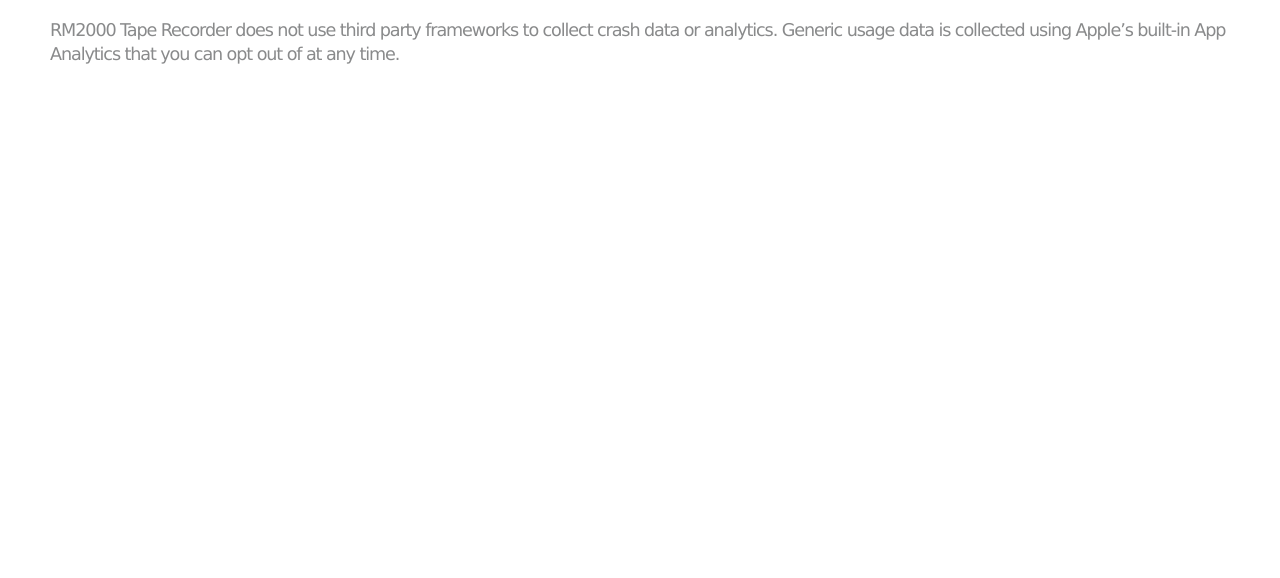
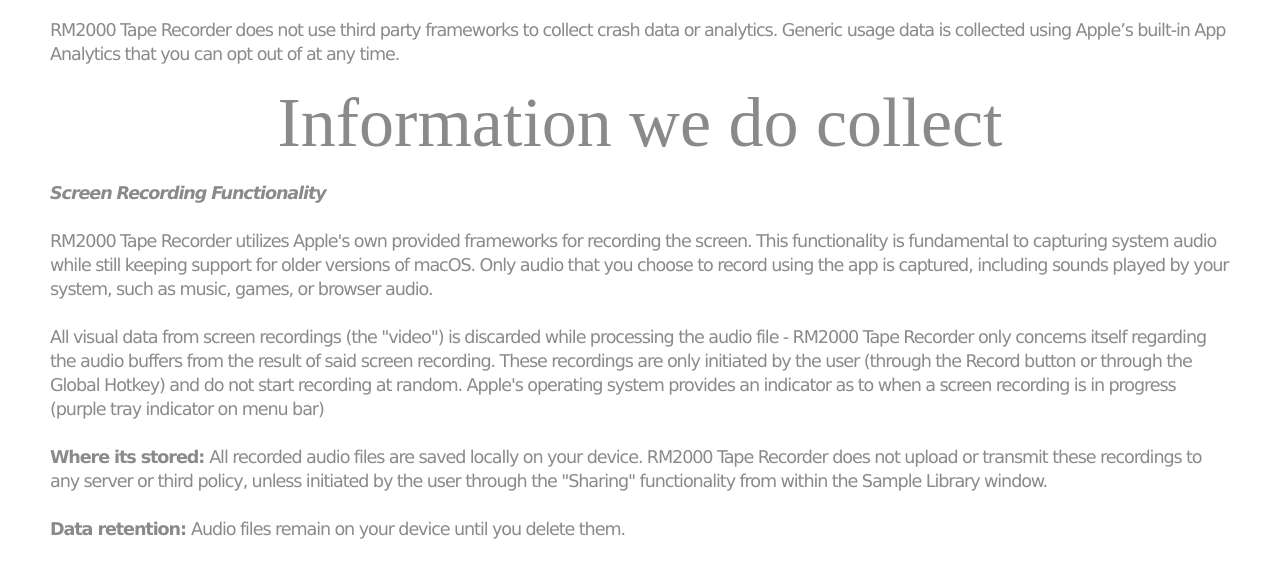
Before and after one commit to marceloexc/rm2000_website, an Astro site: page /privacy-policy in a window 1280 px wide. Built offline with nearby package versions, Linux system fonts and the light colour scheme; Astro itself is replaced by a stand-in of ours.

Commit message:
more privacy policy stuff

```diff
--- a/src/pages/privacy-policy.astro
+++ b/src/pages/privacy-policy.astro
@@ -3,6 +3,7 @@
 import Layout from '../layouts/Layout.astro';
 
 import LucidaParagraph from '../components/LucidaParagraph.astro';
+import GaramondInsetShadow from '../components/GaramondInsetShadow.astro';
 
 ---
 
@@ -11,4 +12,27 @@
 		RM2000 Tape Recorder does not use third party frameworks to collect crash data or analytics. Generic usage data is collected using Apple’s built-in App Analytics that you can opt out of at any time.
 	</LucidaParagraph>
 
+	<GaramondInsetShadow>
+		Information we do collect
+	</GaramondInsetShadow>
+
+	<LucidaParagraph>
+		<b><i>Screen Recording Functionality</i></b>
+
+		<br> <br>
+
+		RM2000 Tape Recorder utilizes Apple's own provided frameworks for recording the screen. This functionality is fundamental to capturing system audio while still keeping support for older versions of macOS. Only audio that you choose to record using the app is captured, including sounds played by your system, such as music, games, or browser audio.
+
+		<br> <br>
+		All visual data from screen recordings (the "video") is discarded while processing the audio file - RM2000 Tape Recorder only concerns itself regarding the audio buffers from the result of said screen recording. These recordings are only initiated by the user (through the Record button or through the Global Hotkey) and do not start recording at random. Apple's operating system provides an indicator as to when a screen recording is in progress (purple tray indicator on menu bar)
+
+		<br> <br>
+
+		<b>Where its stored: </b> All recorded audio files are saved locally on your device. RM2000 Tape Recorder does not upload or transmit these recordings to any server or third policy, unless initiated by the user through the "Sharing" functionality from within the Sample Library window.
+
+		<br> <br>
+
+		<b>Data retention: </b>Audio files remain on your device until you delete them.
+	</LucidaParagraph>
+
 </Layout>
```
